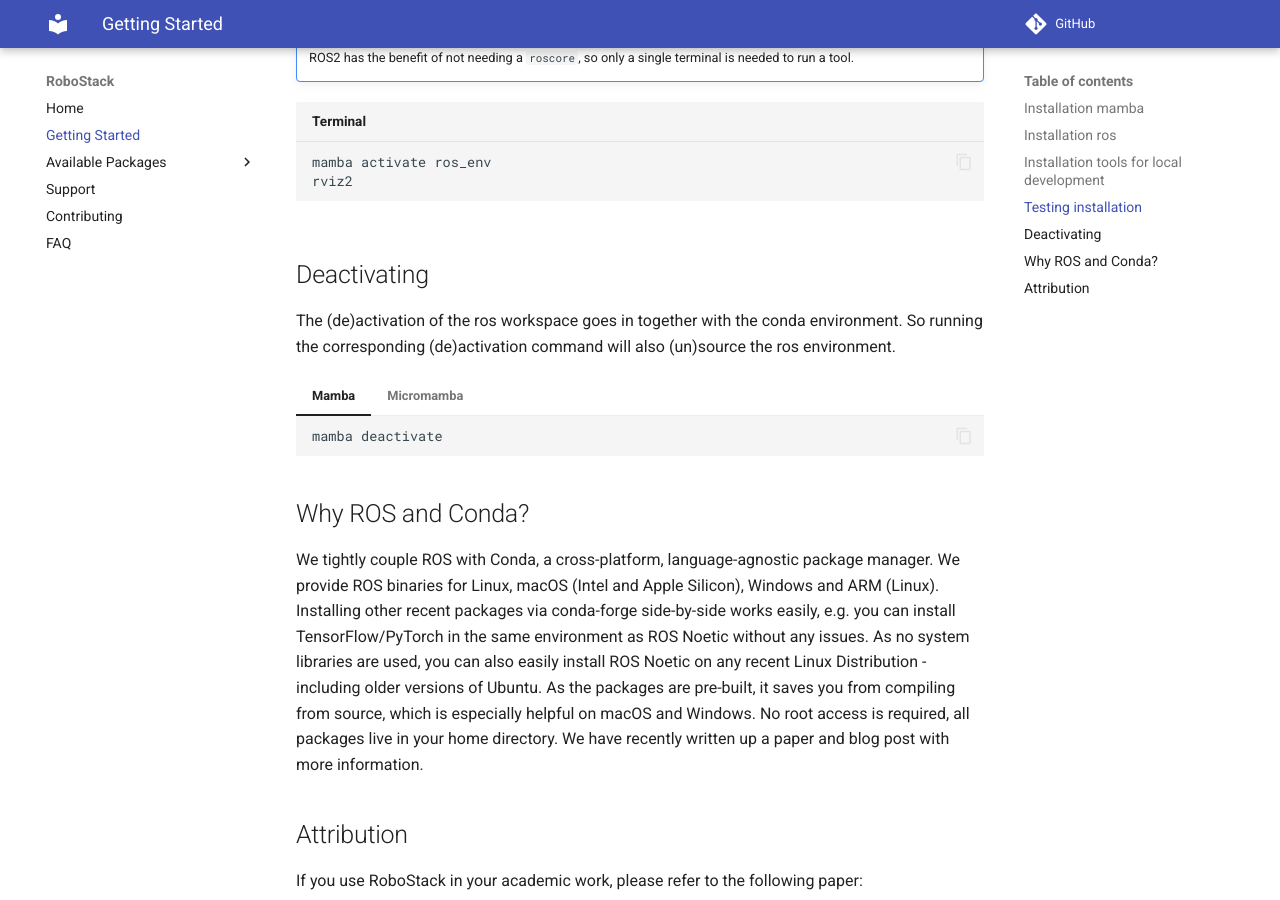
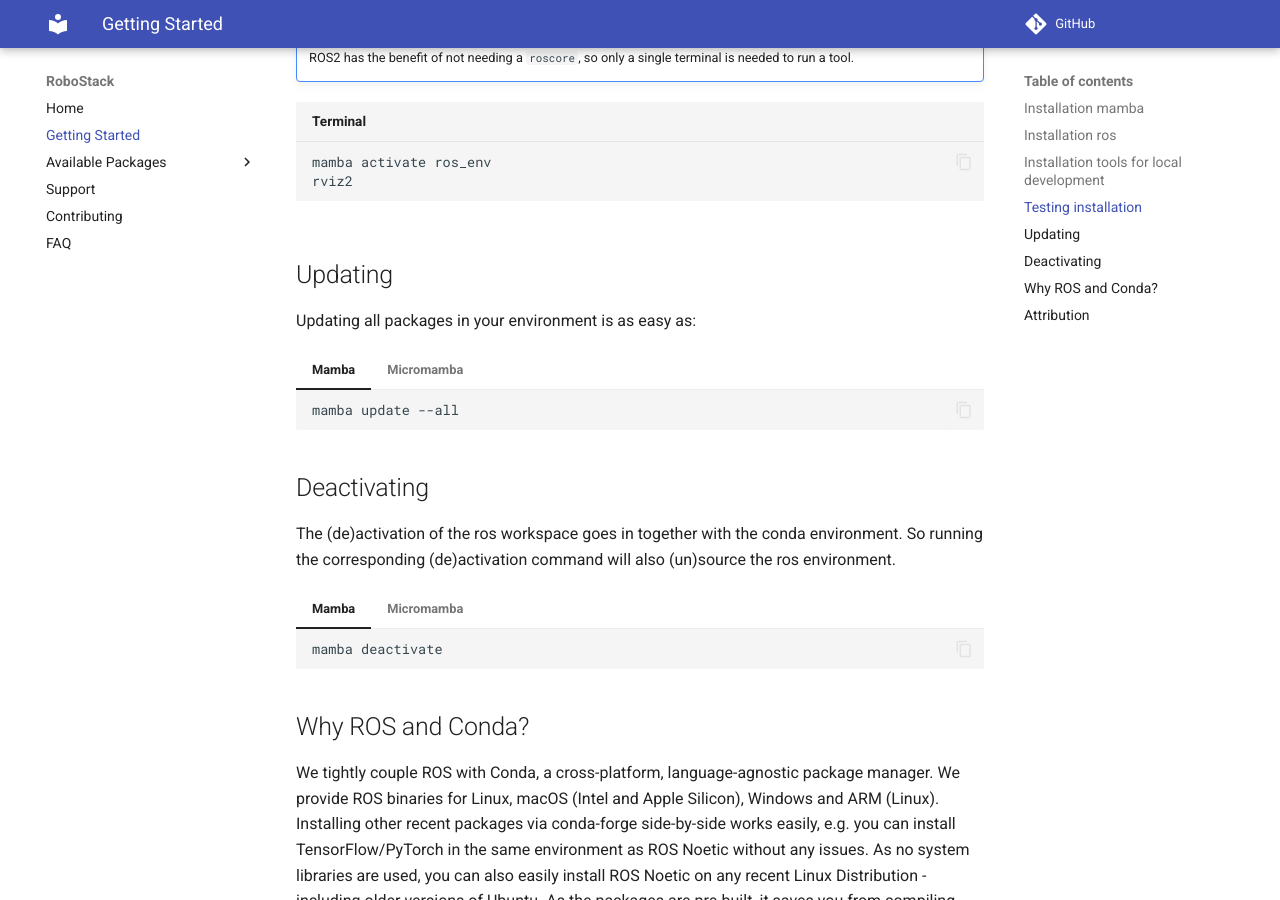
Before and after one commit to RoboStack/robostack.github.io, an MkDocs documentation site: the page built from docs/GettingStarted.md, in a window 1280 px wide and 900 px high, scrolled down 2625 px. Built offline with MkDocs 1.6.1 and Material for MkDocs 9.7.7, drawn with Linux system fonts in a browser that asks for light colours; comment, search, counter and statistics services are not loaded.

Commit message:
Added update instructions

````diff
--- a/docs/GettingStarted.md
+++ b/docs/GettingStarted.md
@@ -157,6 +157,22 @@
     ```
 
 
+## Updating
+Updating all packages in your environment is as easy as:
+
+=== "Mamba"
+
+    ```bash
+    mamba update --all
+    ```
+
+=== "Micromamba"
+
+    ```bash
+    micromamba update --all
+    ```
+
+
 ## Deactivating
 The (de)activation of the ros workspace goes in together with the conda environment. So running the corresponding (de)activation command will also (un)source the ros environment.
 
````
